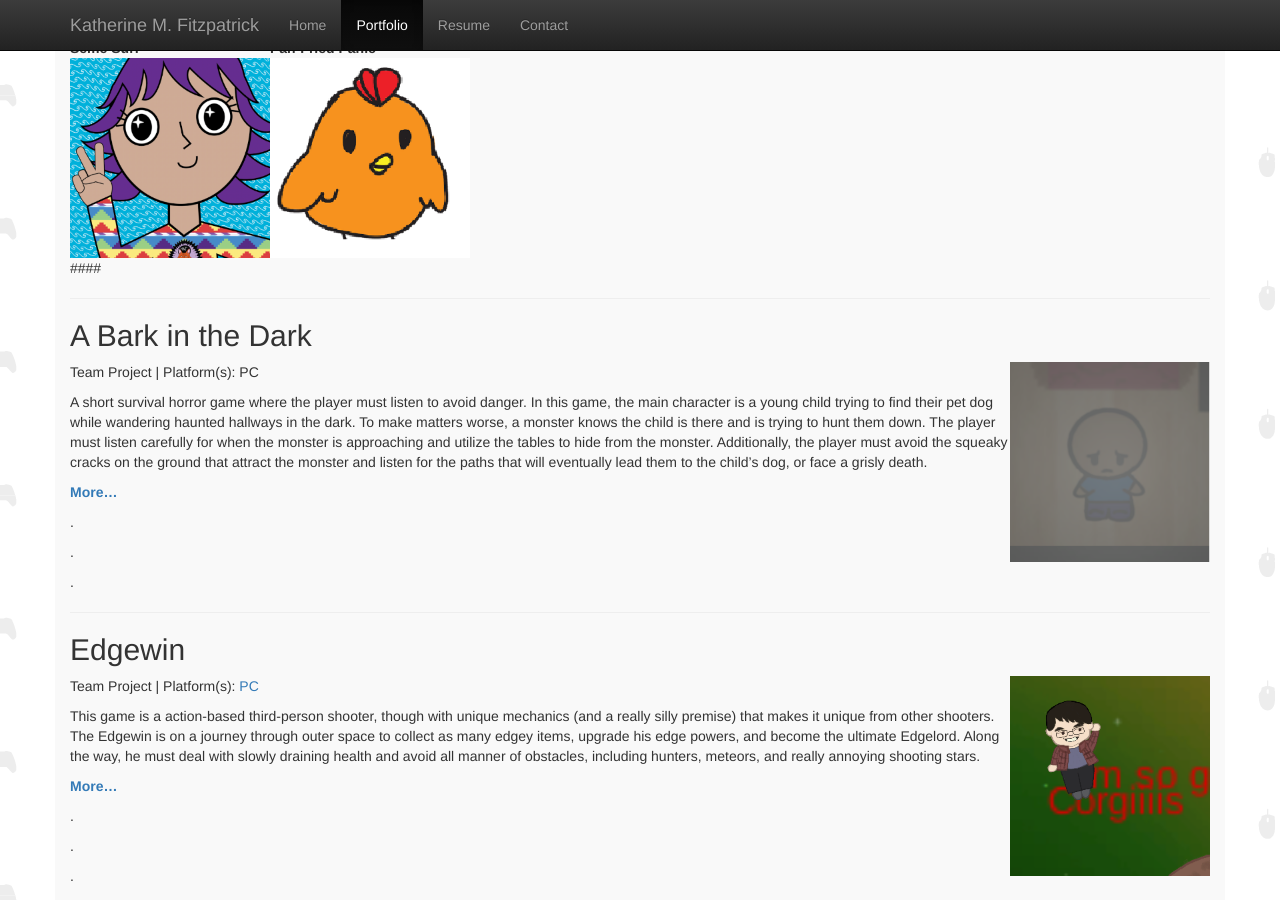
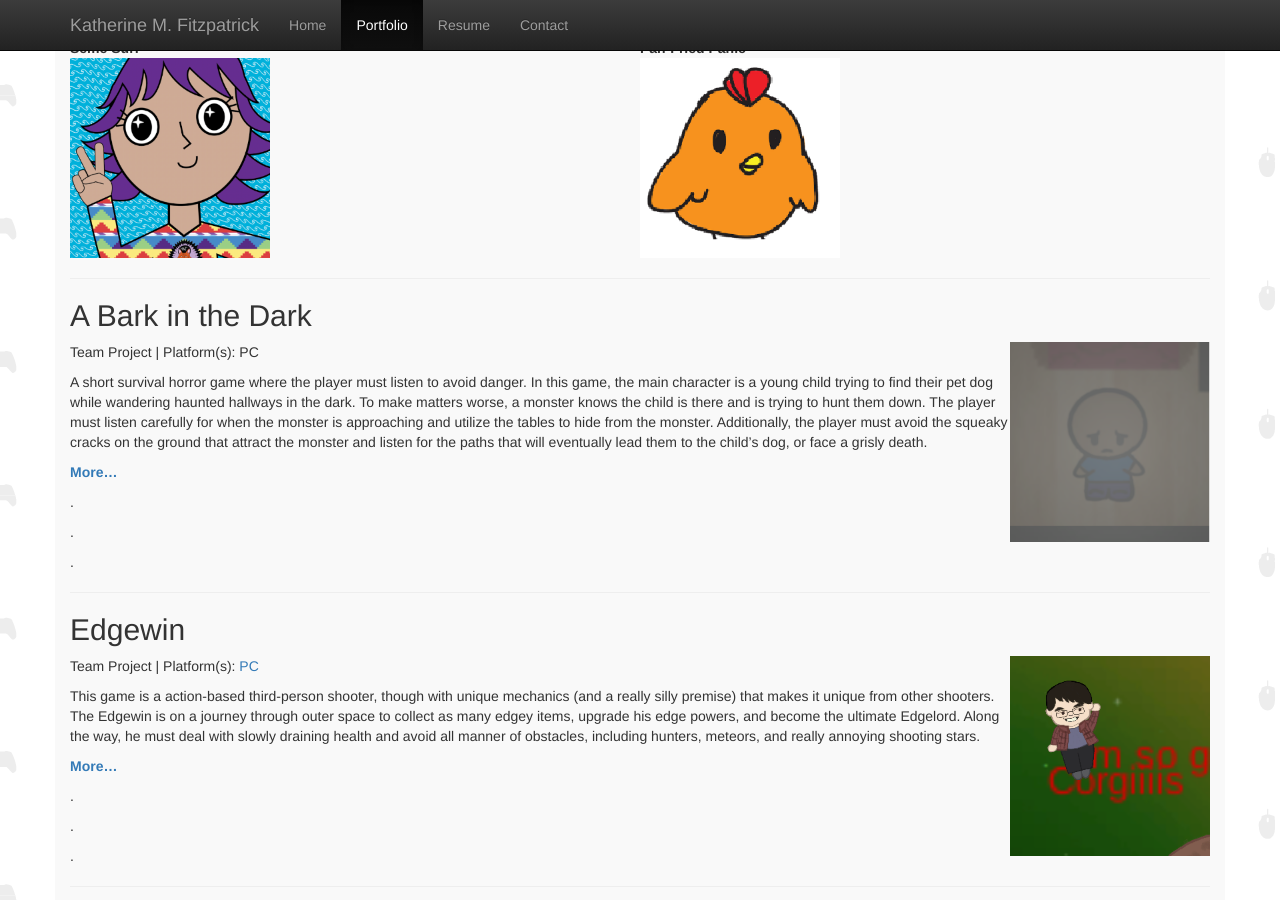
Before and after one commit to kathermf/kathermf.github.io, a Jekyll site: the page built from portfolio.md, in a window 1280 px wide and 900 px high, scrolled down 305 px. Built offline with Jekyll 4.4.1, drawn with Linux system fonts in a browser that asks for light colours.

Commit message:
testing:portfolio design revamp 3.5

```diff
--- a/portfolio.md
+++ b/portfolio.md
@@ -11,20 +11,16 @@ title:	Portfolio
 ### PAGE UNDER CONSTRUCTION
 ## Game Projects
 
-<table markdown="1">
+<table style="width:100%;">
 <tr>
 <th>Selfie Surf</th>
 <th>Pan-Fried Panic</th>
 </tr>
 <tr>
-<td><a href="s_selfiesurf.md"><img src="images/selfiesurf0_1.png" width="200"></a></td>
-<td><a href="s_panfriedpanic.md"><img src="images/panfriedpanic0.png" width="200"></a></td>
+<td> <a href="s_selfiesurf.md"><img src="images/selfiesurf0_1.png" width="200"></a> </td>
+<td> <a href="s_panfriedpanic.md"><img src="images/panfriedpanic0.png" width="200"></a> </td>
 </tr>
 </table>
-
-
-
-####
 
 
 
```
